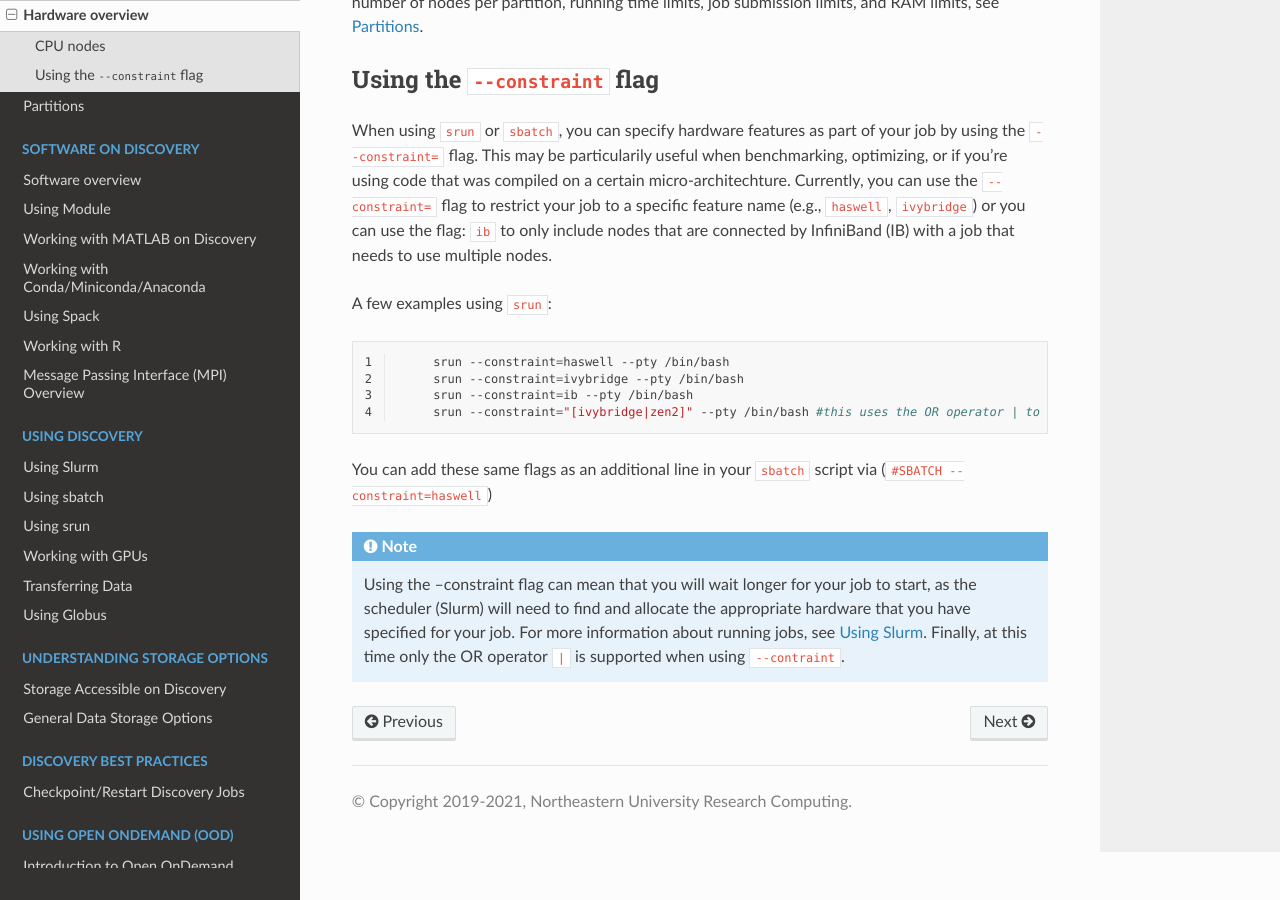
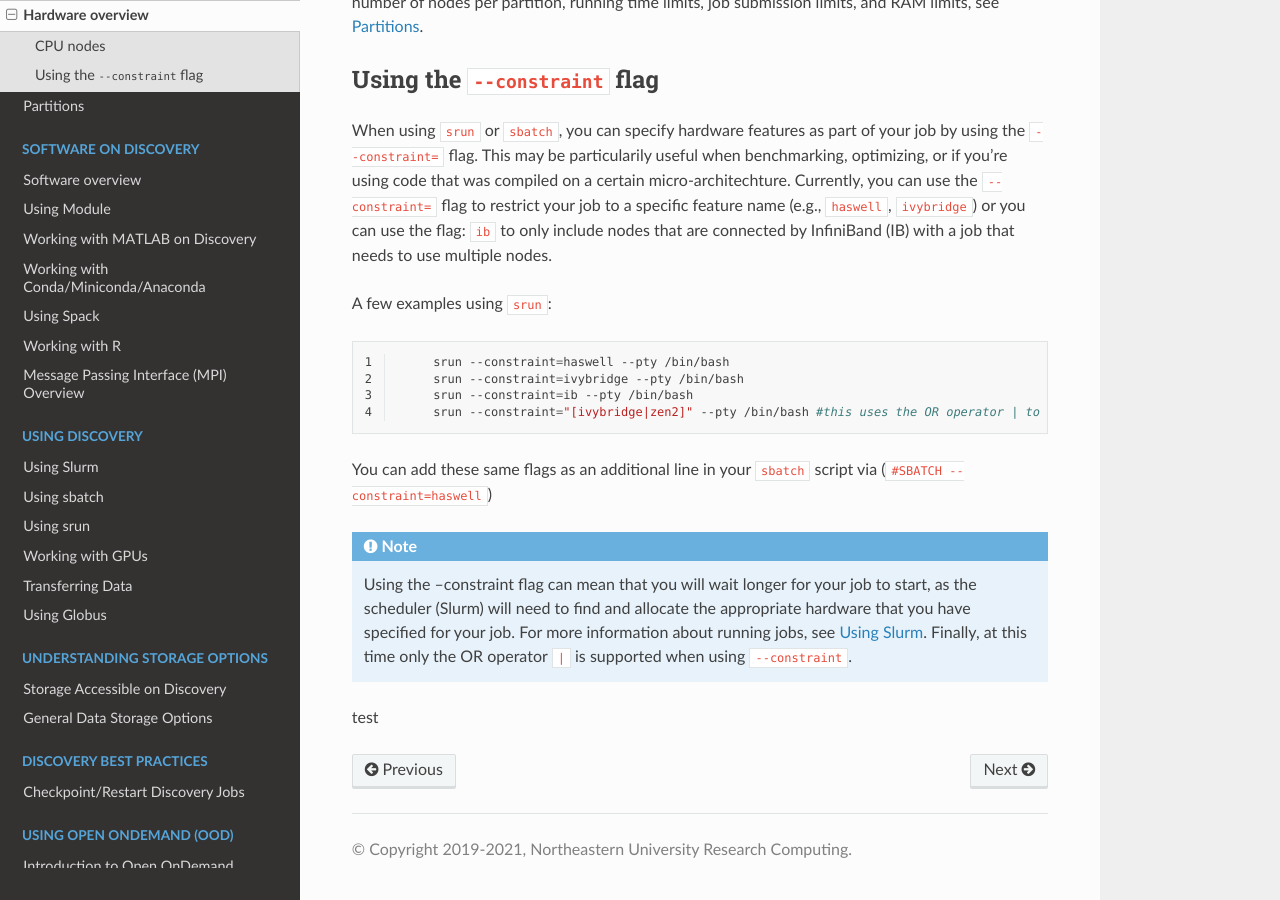
Before and after one commit to northeastern-rc/rc-public-documentation, a Sphinx documentation site: the page built from docs/source/hardware/hardware_overview.rst, in a window 1280 px wide and 900 px high, scrolled down 892 px. Built offline with Sphinx 7.4.7 and the Read the Docs theme 2.0.0, drawn with Linux system fonts in a browser that asks for light colours.

Commit message:
Update hardware_overview.rst

```diff
--- a/docs/source/hardware/hardware_overview.rst
+++ b/docs/source/hardware/hardware_overview.rst
@@ -70,4 +70,7 @@
 You can add these same flags as an additional line in your ``sbatch`` script via (``#SBATCH --constraint=haswell``)
 
 .. note::
-   Using the --constraint flag can mean that you will wait longer for your job to start, as the scheduler (Slurm) will need to find and allocate the appropriate hardware that you have specified for your job. For more information about running jobs, see :ref:`using_slurm`. Finally, at this time only the OR operator ``|`` is supported when using ``--contraint``.
+   Using the --constraint flag can mean that you will wait longer for your job to start, as the scheduler (Slurm) will need to find and allocate the appropriate hardware that you have specified for your job. For more information about running jobs, see :ref:`using_slurm`. Finally, at this time only the OR operator ``|`` is supported when using ``--constraint``.
+
+
+test
```
